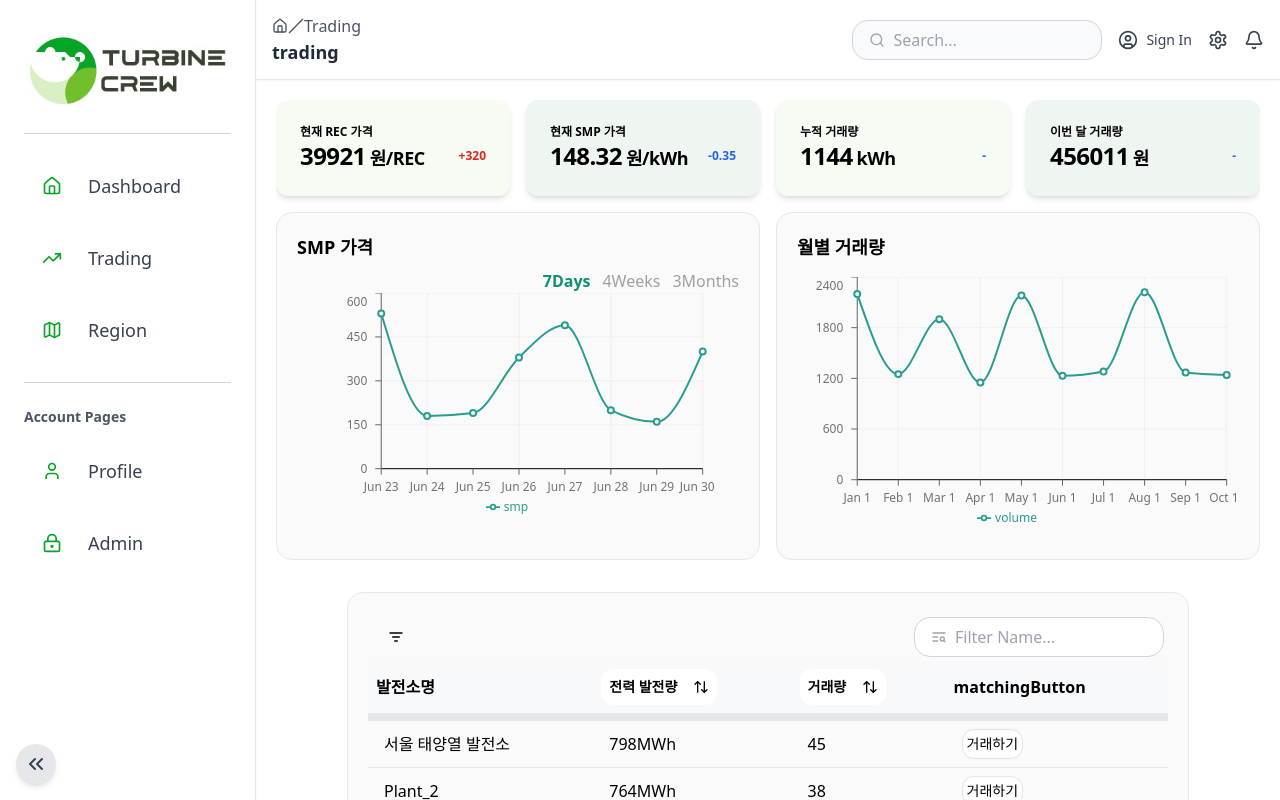
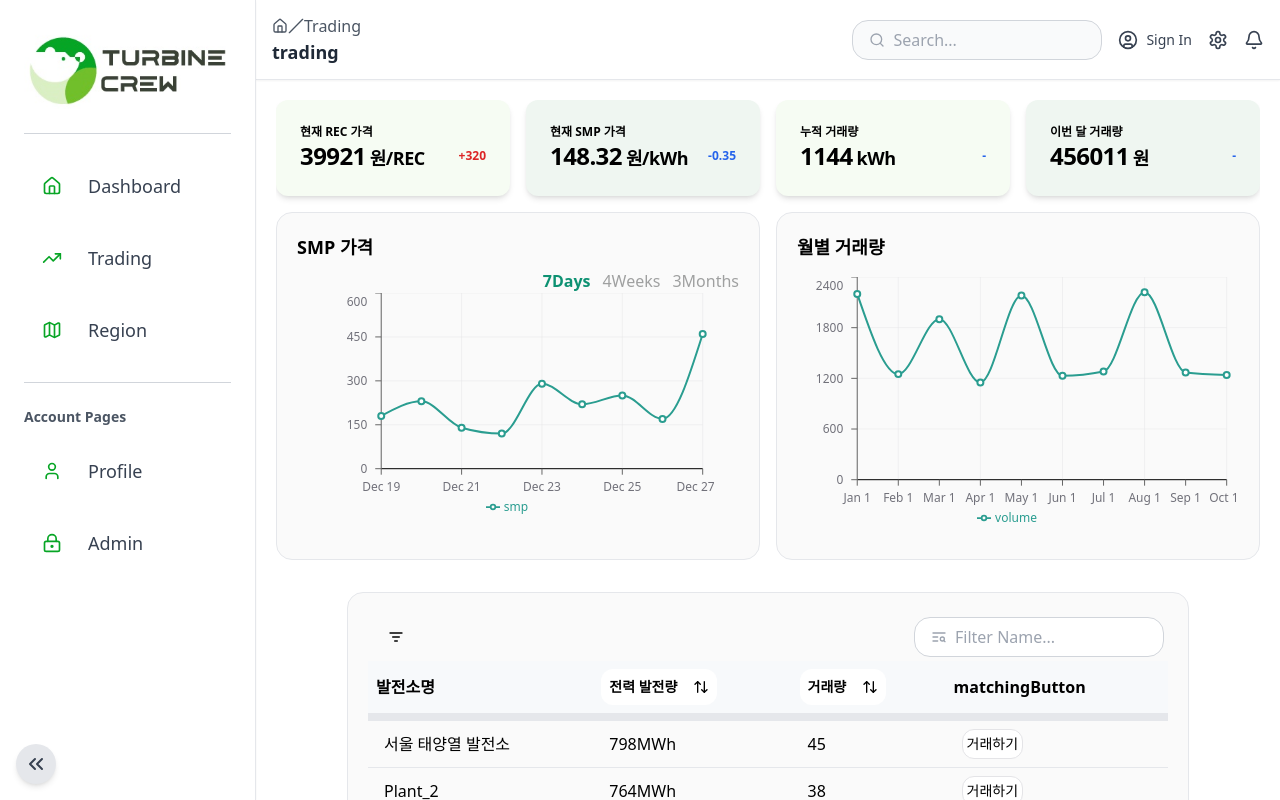
Before and after one commit to turbinecrew/turbin_electrical, a Next.js app: page /trading in a window 1280 px wide. Shown: the top 800 px of the page. Built offline with nearby package versions, Linux system fonts and the light colour scheme.

Commit message:
⚡️ : smp 그래프 기간 선택 버튼 리팩토링

```diff
--- a/src/features/realtime/components/chart/SMP-REC-line-chart/index.tsx
+++ b/src/features/realtime/components/chart/SMP-REC-line-chart/index.tsx
@@ -21,16 +21,16 @@ import {
 
 import { getChartConfig } from "./data"
 import { chartData } from "./mock"
-import React from "react"
+import { useState } from "react"
 import Button from "@/common/components/button"
 
 export function LineComponent() {
 	const chartConfig = getChartConfig()
-	const [timeRange, setTimeRange] = React.useState("7d")
+	const [timeRange, setTimeRange] = useState("7d")
 
 	const filteredData = chartData.filter((item) => {
 		const date = new Date(item.date)
-		const referenceDate = new Date("2024-06-30")
+		const referenceDate = new Date()
 		let daysToSubtract = 90
 		if (timeRange === "30d") {
 			daysToSubtract = 30
@@ -50,7 +50,7 @@ export function LineComponent() {
 
 	return (
 		<div>
-			<div className="flex items-center justify-end gap-3">
+			{/* <div className="flex items-center justify-end gap-3">
 				{timeRangeOptions.map((option) => (
 					<button
 						key={option.value}
@@ -63,6 +63,28 @@ export function LineComponent() {
 					>
 						{option.label}
 					</button>
+				))}
+			</div> */}
+			<div className="flex items-center justify-end gap-3">
+				{timeRangeOptions.map((option, idx) => (
+					<label
+						key={idx}
+						className={`${
+							timeRange === option.value
+								? "font-bold text-[#0D9172]"
+								: "font-thin text-[#9FA0A0]"
+						}`}
+					>
+						<input
+							className="hidden"
+							name="range"
+							type="radio"
+							value={option.value}
+							checked={timeRange === option.value}
+							onChange={() => setTimeRange(option.value)}
+						/>
+						<span>{option.label}</span>
+					</label>
 				))}
 			</div>
 			<CardContent>
--- a/src/features/realtime/components/chart/SMP-REC-line-chart/mock.ts
+++ b/src/features/realtime/components/chart/SMP-REC-line-chart/mock.ts
@@ -1,93 +1,120 @@
 export const chartData = [
-	{ date: "2024-04-01", smp: 150 },
-	{ date: "2024-04-02", smp: 180 },
-	{ date: "2024-04-03", smp: 120 },
-	{ date: "2024-04-04", smp: 260 },
-	{ date: "2024-04-05", smp: 290 },
-	{ date: "2024-04-06", smp: 340 },
-	{ date: "2024-04-07", smp: 180 },
-	{ date: "2024-04-08", smp: 320 },
-	{ date: "2024-04-09", smp: 110 },
-	{ date: "2024-04-10", smp: 190 },
-	{ date: "2024-04-11", smp: 350 },
-	{ date: "2024-04-12", smp: 210 },
-	{ date: "2024-04-13", smp: 380 },
-	{ date: "2024-04-14", smp: 220 },
-	{ date: "2024-04-15", smp: 170 },
-	{ date: "2024-04-16", smp: 190 },
-	{ date: "2024-04-17", smp: 360 },
-	{ date: "2024-04-18", smp: 410 },
-	{ date: "2024-04-19", smp: 180 },
-	{ date: "2024-04-20", smp: 150 },
-	{ date: "2024-04-21", smp: 200 },
-	{ date: "2024-04-22", smp: 170 },
-	{ date: "2024-04-23", smp: 230 },
-	{ date: "2024-04-24", smp: 290 },
-	{ date: "2024-04-25", smp: 250 },
-	{ date: "2024-04-26", smp: 130 },
-	{ date: "2024-04-27", smp: 420 },
-	{ date: "2024-04-28", smp: 180 },
-	{ date: "2024-04-29", smp: 240 },
-	{ date: "2024-04-30", smp: 380 },
-	{ date: "2024-05-01", smp: 220 },
-	{ date: "2024-05-02", smp: 310 },
-	{ date: "2024-05-03", smp: 190 },
-	{ date: "2024-05-04", smp: 420 },
-	{ date: "2024-05-05", smp: 390 },
-	{ date: "2024-05-06", smp: 520 },
-	{ date: "2024-05-07", smp: 300 },
-	{ date: "2024-05-08", smp: 210 },
-	{ date: "2024-05-09", smp: 180 },
-	{ date: "2024-05-10", smp: 330 },
-	{ date: "2024-05-11", smp: 270 },
-	{ date: "2024-05-12", smp: 240 },
-	{ date: "2024-05-13", smp: 160 },
-	{ date: "2024-05-14", smp: 490 },
-	{ date: "2024-05-15", smp: 380 },
-	{ date: "2024-05-16", smp: 400 },
-	{ date: "2024-05-17", smp: 420 },
-	{ date: "2024-05-18", smp: 350 },
-	{ date: "2024-05-19", smp: 180 },
-	{ date: "2024-05-20", smp: 230 },
-	{ date: "2024-05-21", smp: 140 },
-	{ date: "2024-05-22", smp: 120 },
-	{ date: "2024-05-23", smp: 290 },
-	{ date: "2024-05-24", smp: 220 },
-	{ date: "2024-05-25", smp: 250 },
-	{ date: "2024-05-26", smp: 170 },
-	{ date: "2024-05-27", smp: 460 },
-	{ date: "2024-05-28", smp: 190 },
-	{ date: "2024-05-29", smp: 130 },
-	{ date: "2024-05-30", smp: 280 },
-	{ date: "2024-05-31", smp: 230 },
-	{ date: "2024-06-01", smp: 200 },
-	{ date: "2024-06-02", smp: 410 },
-	{ date: "2024-06-03", smp: 160 },
-	{ date: "2024-06-04", smp: 380 },
-	{ date: "2024-06-05", smp: 140 },
-	{ date: "2024-06-06", smp: 250 },
-	{ date: "2024-06-07", smp: 370 },
-	{ date: "2024-06-08", smp: 320 },
-	{ date: "2024-06-09", smp: 480 },
-	{ date: "2024-06-10", smp: 200 },
-	{ date: "2024-06-11", smp: 150 },
-	{ date: "2024-06-12", smp: 420 },
-	{ date: "2024-06-13", smp: 130 },
-	{ date: "2024-06-14", smp: 380 },
-	{ date: "2024-06-15", smp: 350 },
-	{ date: "2024-06-16", smp: 310 },
-	{ date: "2024-06-17", smp: 520 },
-	{ date: "2024-06-18", smp: 170 },
-	{ date: "2024-06-19", smp: 290 },
-	{ date: "2024-06-20", smp: 450 },
-	{ date: "2024-06-21", smp: 210 },
-	{ date: "2024-06-22", smp: 270 },
-	{ date: "2024-06-23", smp: 530 },
-	{ date: "2024-06-24", smp: 180 },
-	{ date: "2024-06-25", smp: 190 },
-	{ date: "2024-06-26", smp: 380 },
-	{ date: "2024-06-27", smp: 490 },
-	{ date: "2024-06-28", smp: 200 },
-	{ date: "2024-06-29", smp: 160 },
-	{ date: "2024-06-30", smp: 400 },
+	{ date: "2024-09-01", smp: 150 },
+	{ date: "2024-09-02", smp: 180 },
+	{ date: "2024-09-03", smp: 120 },
+	{ date: "2024-09-04", smp: 260 },
+	{ date: "2024-09-05", smp: 290 },
+	{ date: "2024-09-06", smp: 340 },
+	{ date: "2024-09-07", smp: 180 },
+	{ date: "2024-09-08", smp: 320 },
+	{ date: "2024-09-09", smp: 110 },
+	{ date: "2024-09-10", smp: 190 },
+	{ date: "2024-09-11", smp: 350 },
+	{ date: "2024-09-12", smp: 210 },
+	{ date: "2024-09-13", smp: 380 },
+	{ date: "2024-09-14", smp: 220 },
+	{ date: "2024-09-15", smp: 170 },
+	{ date: "2024-09-16", smp: 190 },
+	{ date: "2024-09-17", smp: 360 },
+	{ date: "2024-09-18", smp: 410 },
+	{ date: "2024-09-19", smp: 180 },
+	{ date: "2024-09-20", smp: 150 },
+	{ date: "2024-09-21", smp: 200 },
+	{ date: "2024-09-22", smp: 170 },
+	{ date: "2024-09-23", smp: 230 },
+	{ date: "2024-09-24", smp: 290 },
+	{ date: "2024-09-25", smp: 250 },
+	{ date: "2024-09-26", smp: 130 },
+	{ date: "2024-09-27", smp: 420 },
+	{ date: "2024-09-28", smp: 180 },
+	{ date: "2024-09-29", smp: 240 },
+	{ date: "2024-09-30", smp: 380 },
+	{ date: "2024-10-01", smp: 220 },
+	{ date: "2024-10-02", smp: 310 },
+	{ date: "2024-10-03", smp: 190 },
+	{ date: "2024-10-04", smp: 420 },
+	{ date: "2024-10-05", smp: 390 },
+	{ date: "2024-10-06", smp: 520 },
+	{ date: "2024-10-07", smp: 300 },
+	{ date: "2024-10-08", smp: 210 },
+	{ date: "2024-10-09", smp: 180 },
+	{ date: "2024-10-10", smp: 330 },
+	{ date: "2024-10-11", smp: 270 },
+	{ date: "2024-10-12", smp: 240 },
+	{ date: "2024-10-13", smp: 160 },
+	{ date: "2024-10-14", smp: 490 },
+	{ date: "2024-10-15", smp: 380 },
+	{ date: "2024-10-16", smp: 400 },
+	{ date: "2024-10-17", smp: 420 },
+	{ date: "2024-10-18", smp: 350 },
+	{ date: "2024-10-19", smp: 180 },
+	{ date: "2024-10-20", smp: 230 },
+	{ date: "2024-10-21", smp: 140 },
+	{ date: "2024-10-22", smp: 120 },
+	{ date: "2024-10-23", smp: 290 },
+	{ date: "2024-10-24", smp: 220 },
+	{ date: "2024-10-25", smp: 250 },
+	{ date: "2024-10-26", smp: 170 },
+	{ date: "2024-10-27", smp: 460 },
+	{ date: "2024-10-28", smp: 190 },
+	{ date: "2024-10-29", smp: 130 },
+	{ date: "2024-10-30", smp: 280 },
+	{ date: "2024-10-31", smp: 230 },
+	{ date: "2024-11-01", smp: 200 },
+	{ date: "2024-11-02", smp: 410 },
+	{ date: "2024-11-03", smp: 160 },
+	{ date: "2024-11-04", smp: 380 },
+	{ date: "2024-11-05", smp: 140 },
+	{ date: "2024-11-06", smp: 250 },
+	{ date: "2024-11-07", smp: 370 },
+	{ date: "2024-11-08", smp: 320 },
+	{ date: "2024-11-09", smp: 480 },
+	{ date: "2024-11-10", smp: 200 },
+	{ date: "2024-11-11", smp: 150 },
+	{ date: "2024-11-12", smp: 420 },
+	{ date: "2024-11-13", smp: 130 },
+	{ date: "2024-11-14", smp: 380 },
+	{ date: "2024-11-15", smp: 350 },
+	{ date: "2024-11-16", smp: 310 },
+	{ date: "2024-11-17", smp: 520 },
+	{ date: "2024-11-18", smp: 170 },
+	{ date: "2024-11-19", smp: 290 },
+	{ date: "2024-11-20", smp: 450 },
+	{ date: "2024-11-21", smp: 210 },
+	{ date: "2024-11-22", smp: 270 },
+	{ date: "2024-11-23", smp: 530 },
+	{ date: "2024-11-24", smp: 180 },
+	{ date: "2024-11-25", smp: 190 },
+	{ date: "2024-11-26", smp: 380 },
+	{ date: "2024-11-27", smp: 490 },
+	{ date: "2024-11-28", smp: 200 },
+	{ date: "2024-11-29", smp: 160 },
+	{ date: "2024-11-30", smp: 400 },
+	{ date: "2024-12-01", smp: 220 },
+	{ date: "2024-12-02", smp: 310 },
+	{ date: "2024-12-03", smp: 190 },
+	{ date: "2024-12-04", smp: 420 },
+	{ date: "2024-12-05", smp: 390 },
+	{ date: "2024-12-06", smp: 520 },
+	{ date: "2024-12-07", smp: 300 },
+	{ date: "2024-12-08", smp: 210 },
+	{ date: "2024-12-09", smp: 180 },
+	{ date: "2024-12-10", smp: 330 },
+	{ date: "2024-12-11", smp: 270 },
+	{ date: "2024-12-12", smp: 240 },
+	{ date: "2024-12-13", smp: 160 },
+	{ date: "2024-12-14", smp: 490 },
+	{ date: "2024-12-15", smp: 380 },
+	{ date: "2024-12-16", smp: 400 },
+	{ date: "2024-12-17", smp: 420 },
+	{ date: "2024-12-18", smp: 350 },
+	{ date: "2024-12-19", smp: 180 },
+	{ date: "2024-12-20", smp: 230 },
+	{ date: "2024-12-21", smp: 140 },
+	{ date: "2024-12-22", smp: 120 },
+	{ date: "2024-12-23", smp: 290 },
+	{ date: "2024-12-24", smp: 220 },
+	{ date: "2024-12-25", smp: 250 },
+	{ date: "2024-12-26", smp: 170 },
+	{ date: "2024-12-27", smp: 460 },
 ]
```
